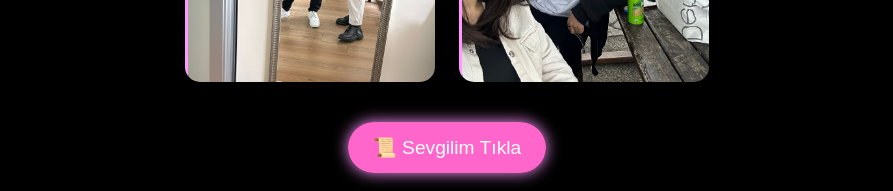
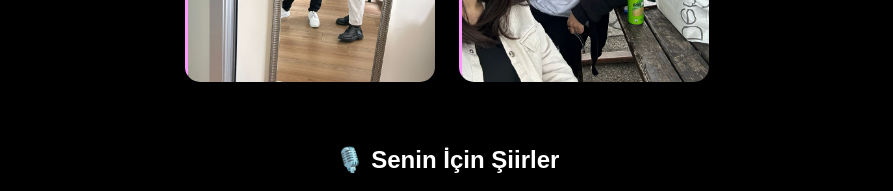
Before and after one commit to zehanos/sevgi, a plain HTML site: page index.html in a window 1280 px wide. Shown: the part 2520-2711 px from the top of the page, without its empty margins (193-1086 px from the left). Drawn offline with Linux system fonts and the light colour scheme.

Commit message:
Add files via upload

```diff
--- a/index.html
+++ b/index.html
@@ -673,18 +673,7 @@ Sonsuza kadar seninle olmak istiyorum... 🌸
     }
 </script>
 
-<!-- Şiir Sayfası Butonu -->
-<div style="margin-top:40px; text-align:center;">
-    <a href="siir.html" style="
-        background-color:#ff66cc;
-        color:white;
-        padding:15px 25px;
-        border-radius:30px;
-        font-size:1.2em;
-        text-decoration:none;
-        box-shadow:0 0 15px #ff99ff;
-    ">📜 Sevgilim Tıkla</a>
-</div>
+
 
 </body>
 </html>
```
